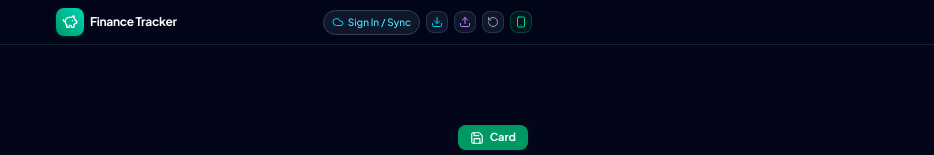
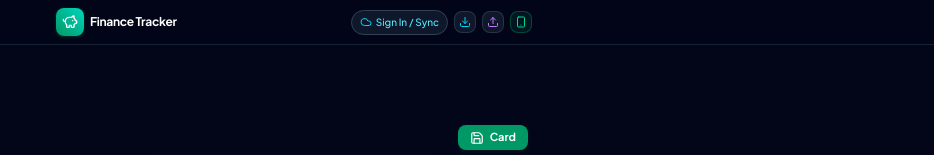
Before and after one commit to Eclypheon/financetracker, a React (Vite) app: page / in a window 1280 px wide. Shown: the top 155 px of the page, without its empty margins (346-1280 px from the left). Built offline with nearby package versions, Linux system fonts and the light colour scheme; no server answers.

Commit message:
feat: remove reset to demo sample button from header

```diff
--- a/src/App.tsx
+++ b/src/App.tsx
@@ -6,7 +6,6 @@ import {
   saveStoredCards,
   loadStoredEntryCard,
   saveStoredEntryCard,
-  sampleInitialCards,
   createNewBlankCard,
   exportCardsToCsv,
   importCardsFromFile
@@ -293,18 +292,6 @@ export const App: React.FC = () => {
       }
     } catch {
       alert('Could not import file. Please check that it is a valid CSV or JSON file.');
-    }
-  };
-
-  // Reset to sample handler
-  const handleResetSample = () => {
-    setSavedCards(sampleInitialCards);
-    setSelectedBaseCardId(sampleInitialCards[0].id);
-    if (sampleInitialCards.length > 1) {
-      setSelectedCompareCardId(sampleInitialCards[1].id);
-    }
-    if (currentUser) {
-      syncAllCardsToCloud(sampleInitialCards, currentUser);
     }
   };
 
@@ -601,7 +588,6 @@ export const App: React.FC = () => {
         onAddNewBlankCard={handleAddNewBlankCard}
         onExport={handleExport}
         onImport={handleImport}
-        onResetSample={handleResetSample}
       />
 
       {/* Floating Screen Navigation Indicator (Right Edge) */}
--- a/src/components/Header.tsx
+++ b/src/components/Header.tsx
@@ -4,7 +4,6 @@ import {
   PiggyBank,
   Download,
   Upload,
-  RotateCcw,
   CheckCircle2,
   Cloud,
   LogOut,
@@ -24,7 +23,6 @@ interface HeaderProps {
   onAddNewBlankCard?: () => void;
   onExport: () => void;
   onImport: (file: File) => void;
-  onResetSample: () => void;
 }
 
 export const Header: React.FC<HeaderProps> = ({
@@ -33,7 +31,6 @@ export const Header: React.FC<HeaderProps> = ({
   onSignOut,
   onExport,
   onImport,
-  onResetSample,
 }) => {
   const fileInputRef = useRef<HTMLInputElement>(null);
   const [installPrompt, setInstallPrompt] = useState<BeforeInstallPromptEvent | null>(null);
@@ -233,20 +230,6 @@ export const Header: React.FC<HeaderProps> = ({
               <Upload className="w-3 h-3 text-purple-400" />
             </button>
 
-            {/* Reset to sample data */}
-            <button
-              onClick={() => {
-                if (confirm('Reset to sample data? Unsaved custom data will be replaced.')) {
-                  onResetSample();
-                  triggerToast('Reset to demo sample data.');
-                }
-              }}
-              className="p-1 rounded-lg bg-slate-900 hover:bg-slate-800 border border-slate-700/70 text-slate-400 hover:text-rose-300 transition-colors"
-              title="Reset to demo sample"
-            >
-              <RotateCcw className="w-3 h-3" />
-            </button>
-
             {/* PWA Install Button with Smartphone Icon */}
             {!isInstalled && (
               <button
```
